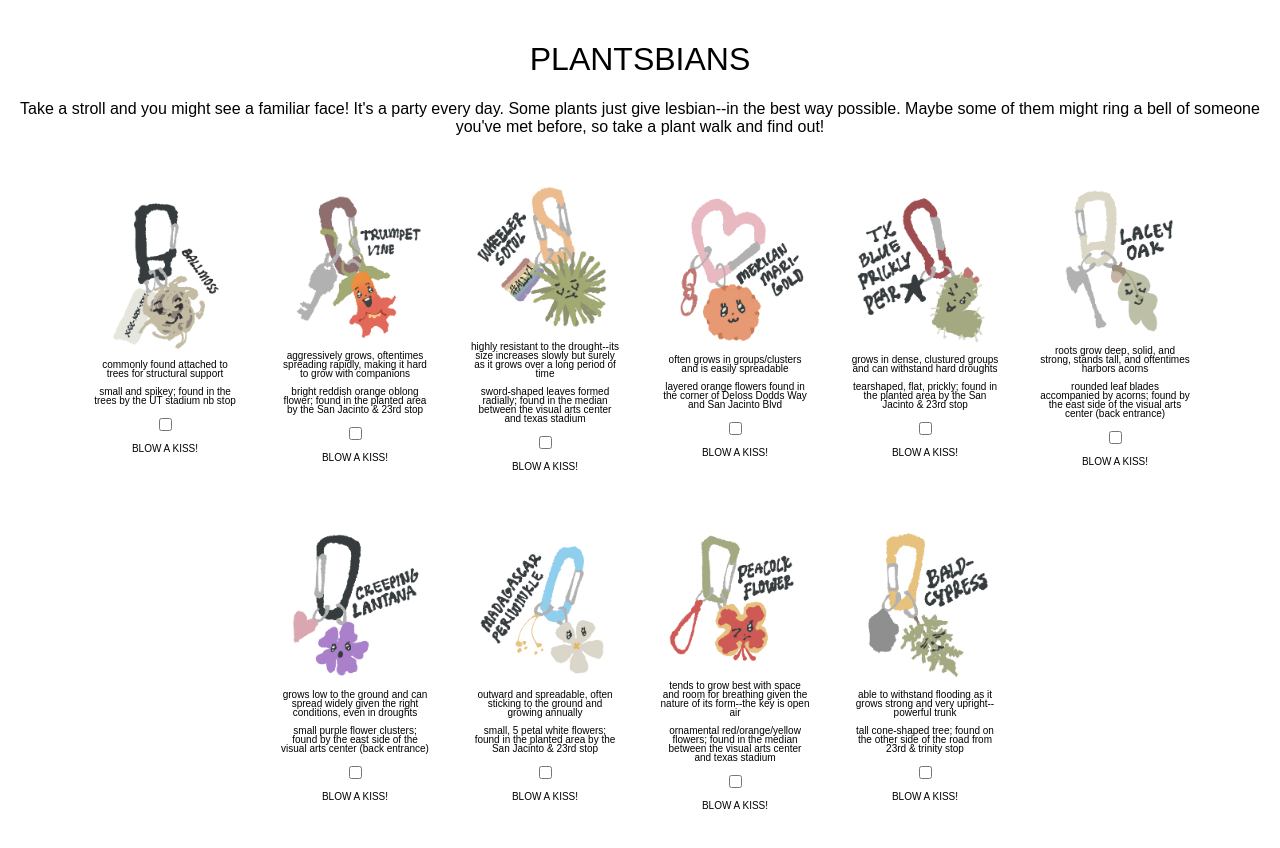
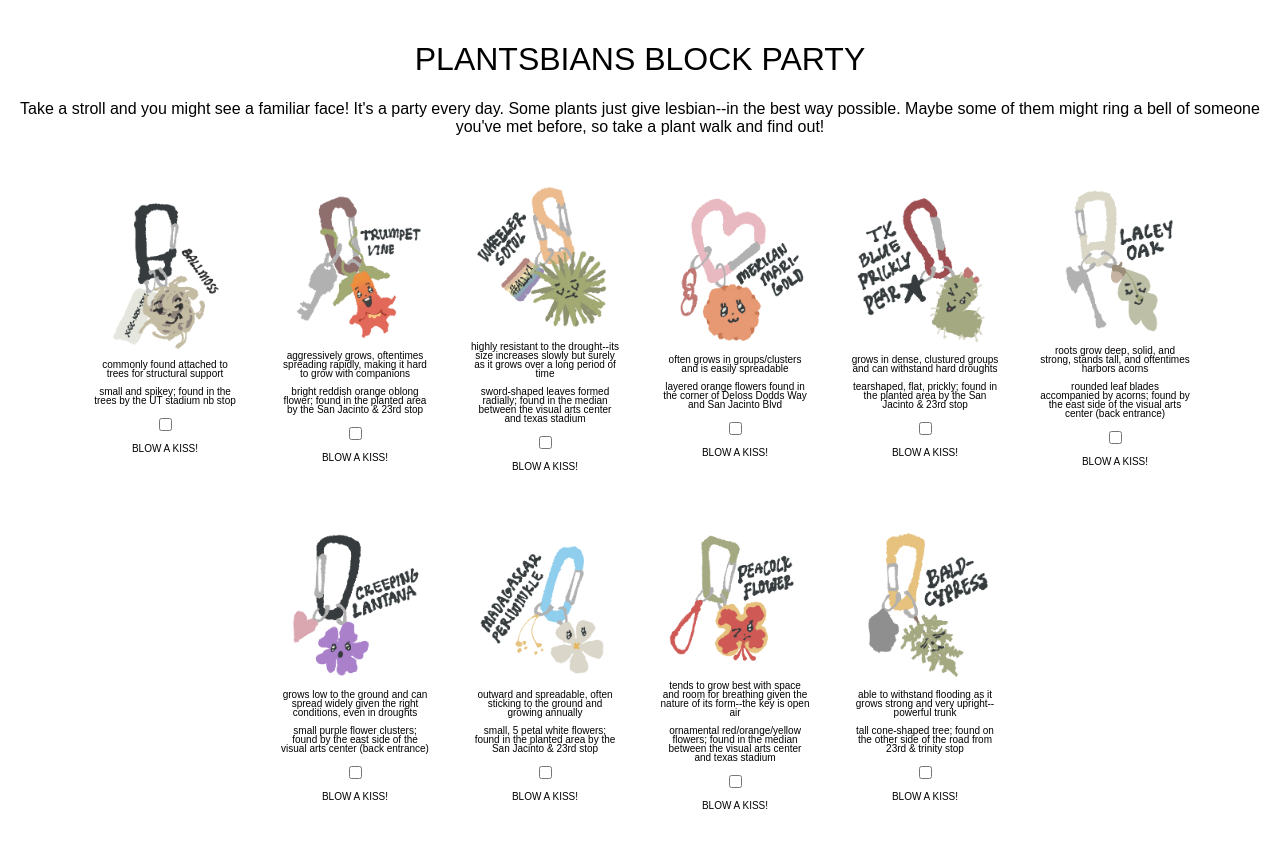
Before and after one commit to amyantran/amyanltran.github.io, a plain HTML site: page index.html in a window 1280 px wide. Drawn offline with Linux system fonts and the light colour scheme; a web font is replaced by a local one.

Commit message:
Update index.html

```diff
--- a/index.html
+++ b/index.html
@@ -11,7 +11,7 @@
 		<link rel="stylesheet" href="./style.css" />
 	</head>
 		<body>
-			<h1>PLANTSBIANS</h1>
+			<h1>PLANTSBIANS BLOCK PARTY</h1>
 				<p>Take a stroll and you might see a familiar face! It's a party every day. Some plants just give lesbian--in the best way possible. Maybe some of them might ring a bell of someone you've met before, so take a plant walk and find out!</p>
 		<div class="flex-container">
 			<div class="plantdiv">
```
